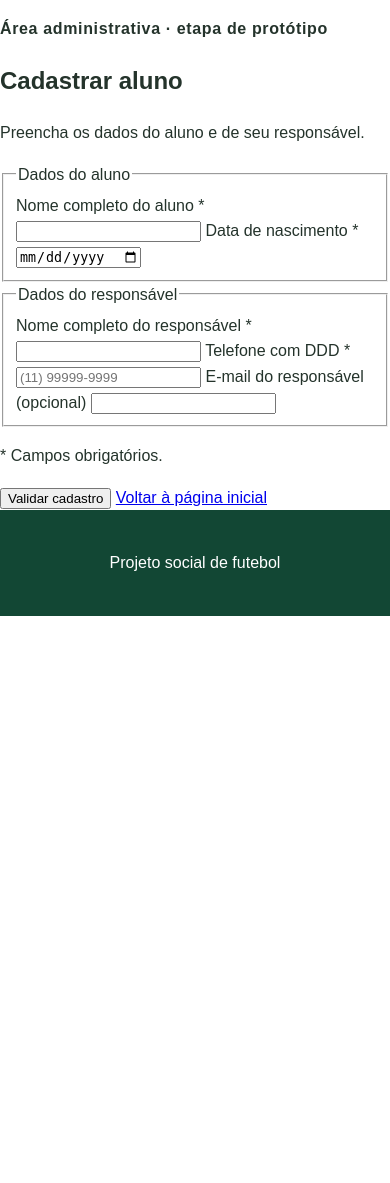
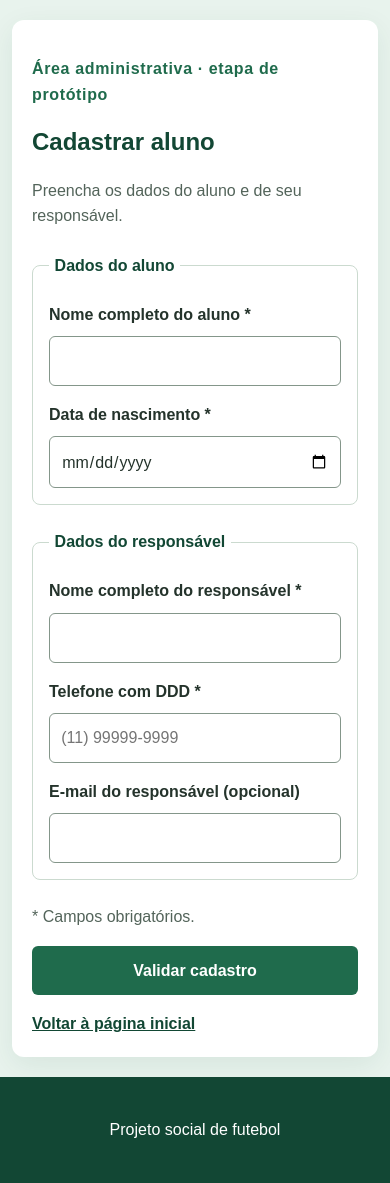
Before and after one commit to nicollassant/projeto-futebol-social-mvp., a Flask app: page /alunos/novo in a window 390 px wide. Shown: the part 148-1331 px from the top of the page. Before the commit the page ends 764 px from the top, so only its background shows below. Run offline with Flask 3, Linux system fonts and the light colour scheme.

Commit message:
style: estiliza formulário responsivo de cadastro

```diff
--- a/static/css/style.css
+++ b/static/css/style.css
@@ -142,3 +142,129 @@ footer {
         padding: 2.5rem 7%;
     }
 }
+
+
+/* Formulário de cadastro */
+.form-page {
+    min-height: 70vh;
+    padding: 3rem 1rem;
+    background: var(--green-100);
+}
+
+.form-card {
+    width: min(100%, 720px);
+    margin: 0 auto;
+    padding: clamp(1.25rem, 4vw, 2.5rem);
+    border-radius: 12px;
+    background: var(--white);
+    box-shadow: 0 8px 28px rgba(18, 71, 52, 0.08);
+}
+
+.form-card h1 {
+    margin: 0.25rem 0;
+    color: var(--green-900);
+}
+
+.form-eyebrow {
+    color: var(--green-700);
+}
+
+.form-intro,
+.required-note {
+    color: var(--muted);
+}
+
+.form-card fieldset {
+    display: grid;
+    gap: 0.55rem;
+    margin: 1.5rem 0;
+    padding: 1rem;
+    border: 1px solid #cbdacf;
+    border-radius: 8px;
+}
+
+.form-card legend {
+    padding: 0 0.35rem;
+    color: var(--green-900);
+    font-weight: 700;
+}
+
+.form-card label {
+    margin-top: 0.45rem;
+    font-weight: 600;
+}
+
+.form-card input {
+    width: 100%;
+    min-height: 44px;
+    padding: 0.7rem;
+    border: 1px solid #84968a;
+    border-radius: 6px;
+    color: var(--text);
+    background: var(--white);
+    font: inherit;
+}
+
+.form-card input:focus-visible {
+    outline: 3px solid #e2b84b;
+    outline-offset: 2px;
+}
+
+.form-actions {
+    display: flex;
+    flex-wrap: wrap;
+    align-items: center;
+    gap: 1rem;
+    margin-top: 1rem;
+}
+
+.submit-button {
+    min-height: 44px;
+    padding: 0.75rem 1.2rem;
+    border: 0;
+    border-radius: 6px;
+    color: var(--white);
+    background: var(--green-700);
+    font: inherit;
+    font-weight: 700;
+    cursor: pointer;
+}
+
+.submit-button:hover {
+    background: var(--green-900);
+}
+
+.cancel-link {
+    color: var(--green-900);
+    font-weight: 600;
+}
+
+.message {
+    padding: 0.85rem 1rem;
+    border-radius: 6px;
+}
+
+.message.error {
+    color: #7b1f1f;
+    background: #fbeaea;
+}
+
+.message.success {
+    color: #124734;
+    background: #e8f3ed;
+}
+
+@media (max-width: 600px) {
+    .form-page {
+        padding: 1.25rem 0.75rem;
+    }
+
+    .form-actions {
+        align-items: stretch;
+        flex-direction: column;
+    }
+
+    .submit-button {
+        width: 100%;
+    }
+}
```
